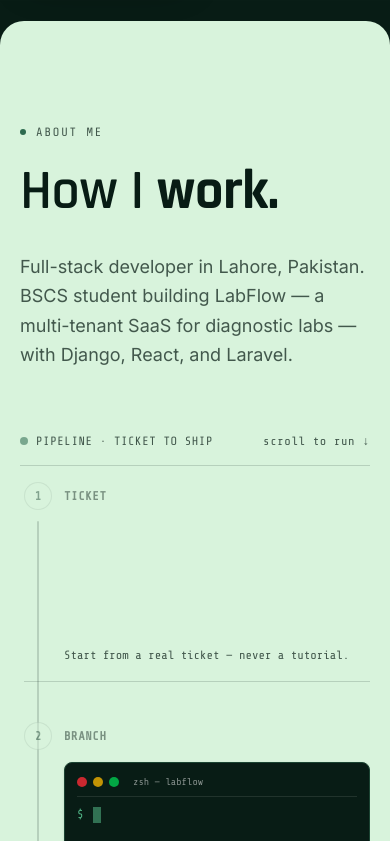
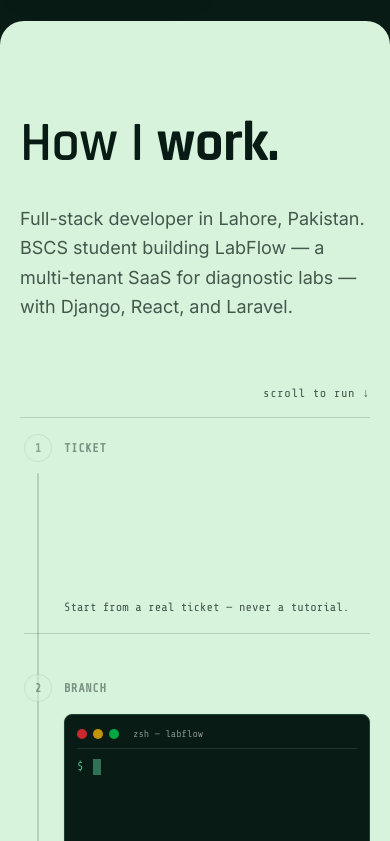
Before and after one commit to kamrandebugging/Portfolio, a React (Vite) app: page / in a window 390 px wide. Shown: the part 843-1684 px from the top of the page. Built offline with nearby package versions, Linux system fonts and the light colour scheme.

Commit message:
refactor(taste): remove eyebrow kickers above headings

```diff
--- a/src/components/About.tsx
+++ b/src/components/About.tsx
@@ -175,10 +175,7 @@ export const About: React.FC = () => {
     >
       <div className="mx-auto grid max-w-[88rem] gap-16 lg:grid-cols-12">
         <div className="lg:col-span-5">
-          <span data-fade className="eyebrow">
-            {story.eyebrow}
-          </span>
-          <h2 data-split className="display mt-6 text-[clamp(3.5rem,9vw,8.5rem)]">
+          <h2 data-split className="display text-[clamp(3.5rem,9vw,8.5rem)]">
             {story.heading[0]} <em>{story.heading[1]}</em>
           </h2>
           <p data-fade className="muted mt-8 max-w-[32rem] text-lg leading-relaxed">
@@ -187,13 +184,8 @@ export const About: React.FC = () => {
         </div>
 
         <div className="pipeline-container lg:col-span-7 lg:pt-4">
-          <div className="pipeline-header flex items-center justify-between pb-4 border-b border-[var(--line)]">
-            <div className="flex items-center gap-2">
-              <span className="inline-block w-2 h-2 rounded-full bg-[var(--accent)] animate-pulse" />
-              <span className="font-mono text-xs uppercase tracking-wider text-[var(--fg-muted)]">
-                Pipeline · Ticket to Ship
-              </span>
-            </div>
+          <div className="pipeline-header flex items-center justify-end pb-4 border-b border-[var(--line)]">
+
             <span className="pipeline-scroll-hint font-mono text-xs text-[var(--fg-muted)] tracking-wider">scroll to run ↓</span>
           </div>
 
--- a/src/components/Contact.tsx
+++ b/src/components/Contact.tsx
@@ -171,12 +171,9 @@ export const Contact: React.FC = () => {
     >
       <div className="mx-auto flex min-h-[inherit] max-w-[88rem] flex-col justify-between gap-16 px-[var(--pad-x)] pb-10 pt-28">
         <div>
-          <span data-contact-fade className="eyebrow">
-            {contact.eyebrow}
-          </span>
           <h2
             data-contact-title
-            className="display mt-6 text-[clamp(3rem,8.4vw,9rem)]"
+            className="display text-[clamp(3rem,8.4vw,9rem)]"
           >
             {contact.heading[0]} {contact.heading[1]} <em>{contact.heading[2]}</em>
           </h2>
--- a/src/components/Experience.tsx
+++ b/src/components/Experience.tsx
@@ -17,10 +17,7 @@ export const Experience: React.FC = () => {
       className="tone-dark px-[var(--pad-x)] py-28 md:py-36"
     >
       <div className="mx-auto max-w-[88rem]">
-        <span data-fade className="eyebrow">
-          {experience.eyebrow}
-        </span>
-        <h2 data-split className="display mt-6 text-[clamp(3.25rem,8vw,8rem)]">
+        <h2 data-split className="display text-[clamp(3.25rem,8vw,8rem)]">
           What I&rsquo;ve <em>done.</em>
         </h2>
 
--- a/src/components/Projects.tsx
+++ b/src/components/Projects.tsx
@@ -183,10 +183,7 @@ export const Projects: React.FC = () => {
       <div className="mx-auto max-w-[88rem]">
         <div className="mb-16 flex flex-wrap items-end justify-between gap-6">
           <div>
-            <span data-fade className="eyebrow">
-              Featured work
-            </span>
-            <h2 data-split className="display mt-6 text-[clamp(3.25rem,8vw,8rem)]">
+            <h2 data-split className="display text-[clamp(3.25rem,8vw,8rem)]">
               Featured <em>Projects.</em>
             </h2>
           </div>
@@ -231,7 +228,7 @@ export const Projects: React.FC = () => {
 
         <div className="mt-24">
           <div className="mb-6 flex items-center justify-between" data-fade>
-            <span className="eyebrow">More work</span>
+            <h3 className="display text-2xl">More work</h3>
             <span className="font-mono text-xs uppercase tracking-[0.16em] muted">
               Hover to preview · click to open
             </span>
--- a/src/components/Proof.tsx
+++ b/src/components/Proof.tsx
@@ -73,10 +73,7 @@ export const Proof: React.FC = () => {
       className="tone-light px-[var(--pad-x)] py-28 md:py-36"
     >
       <div className="mx-auto max-w-[88rem]">
-        <span data-fade className="eyebrow">
-          {impact.eyebrow}
-        </span>
-        <h2 data-split className="display mt-6 text-[clamp(3.25rem,8vw,8rem)]">
+        <h2 data-split className="display text-[clamp(3.25rem,8vw,8rem)]">
           {impact.heading[0]} <em>{impact.heading[1]}</em>
         </h2>
 
@@ -119,10 +116,7 @@ export const Proof: React.FC = () => {
             />
           </figure>
           <div className="lg:col-span-6 lg:col-start-7">
-            <span data-fade className="eyebrow">
-              {achievements.eyebrow}
-            </span>
-            <h3 data-split className="display mt-6 text-[clamp(2.4rem,5vw,5rem)]">
+            <h3 data-split className="display text-[clamp(2.4rem,5vw,5rem)]">
               {achievements.title}
             </h3>
             <p data-fade className="muted mt-6 max-w-[34rem] text-lg leading-relaxed">
```
